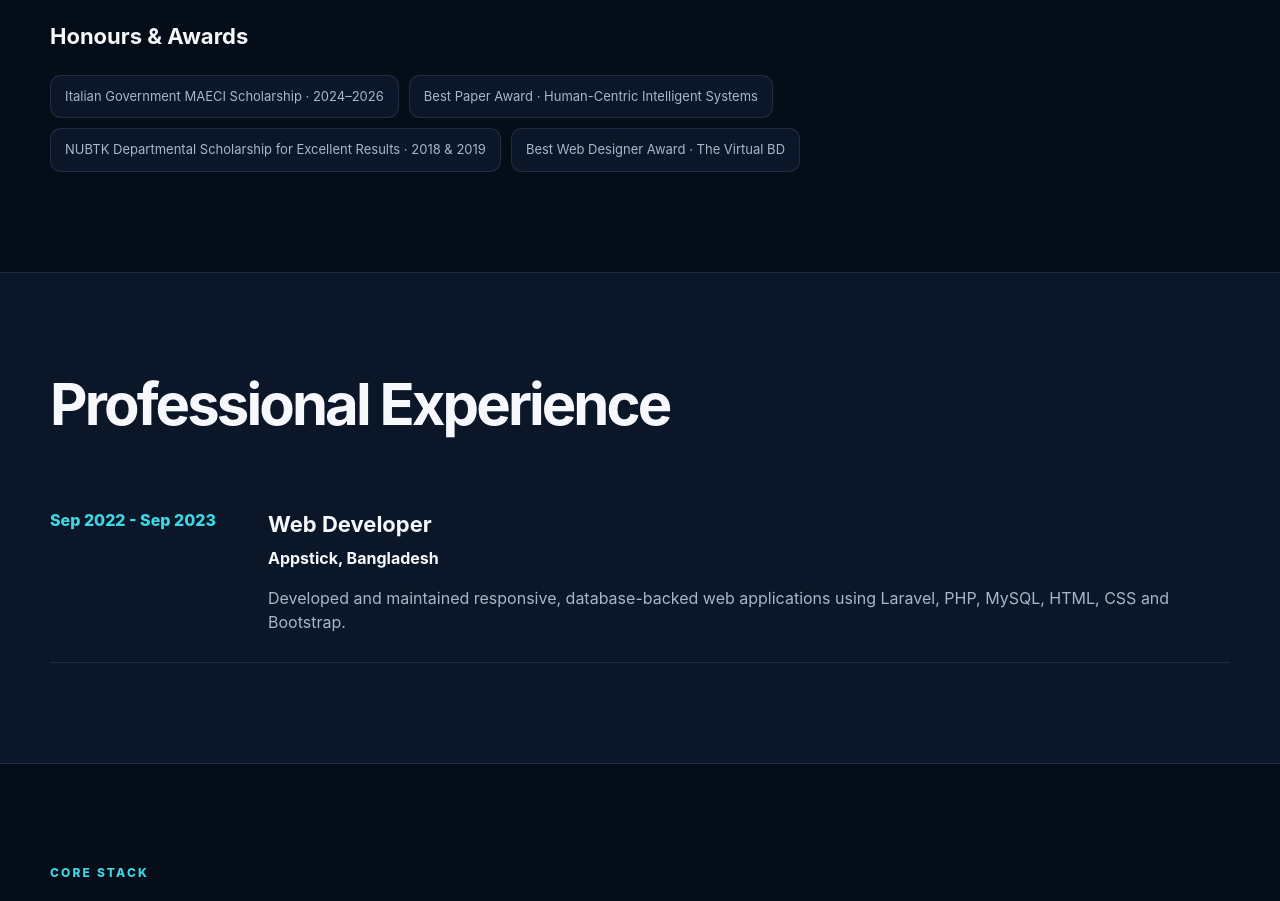
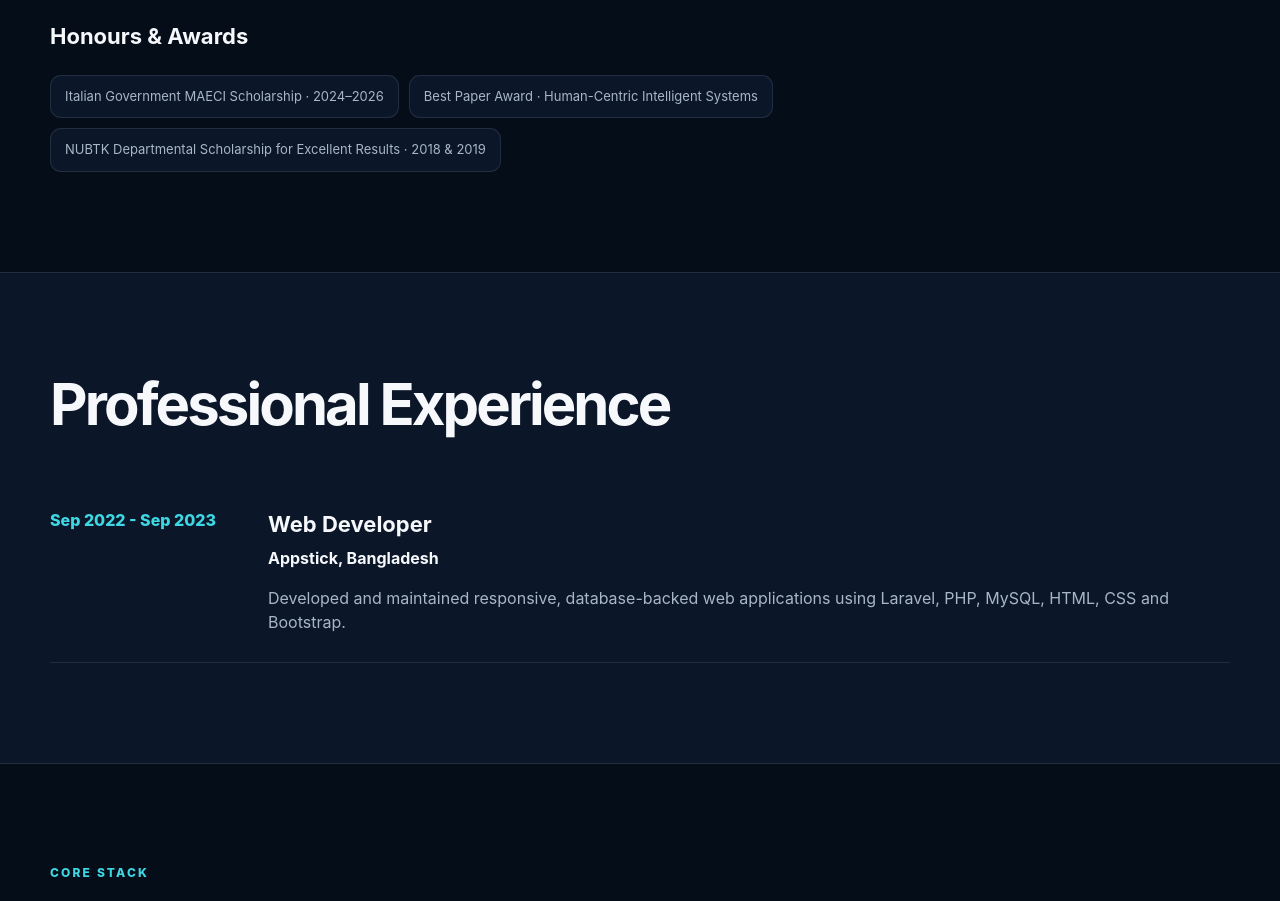
Before and after one commit to itsmeSwarnali/swarnalimollick, a Next.js app: page / in a window 1280 px wide. Shown: the part 3320-4221 px from the top of the page. Built offline with nearby package versions, Linux system fonts and the light colour scheme.

Commit message:
Remove duplicate award entry from research.js

```diff
--- a/data/research.js
+++ b/data/research.js
@@ -8,6 +8,5 @@ export const publications = [
 export const awards = [
   "Italian Government MAECI Scholarship · 2024–2026",
   "Best Paper Award · Human-Centric Intelligent Systems",
-  "NUBTK Departmental Scholarship for Excellent Results · 2018 & 2019",
-  "Best Web Designer Award · The Virtual BD"
+  "NUBTK Departmental Scholarship for Excellent Results · 2018 & 2019"
 ];
```
